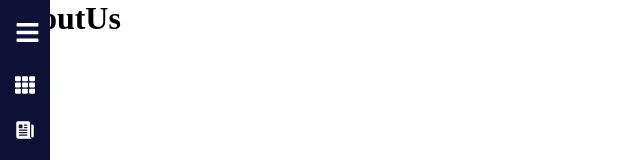
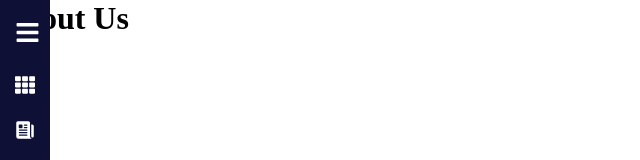
Before and after one commit to AmashaNK/GarbageCollectionMS-app-frontend, a React (Create React App) app: page /about-us in a window 1280 px wide. Shown: the top 160 px of the page, without its empty margins (0-640 px from the left). Built offline with nearby package versions, Linux system fonts and the light colour scheme; a web font is replaced by a local one.

Commit message:
added a space

```diff
--- a/src/Components/Pages/AboutUs.jsx
+++ b/src/Components/Pages/AboutUs.jsx
@@ -2,7 +2,7 @@ import React from 'react'
 
 function AboutUs() {
   return (
-    <h1>AboutUs</h1>
+    <h1>About Us</h1>
   )
 }
 
```
